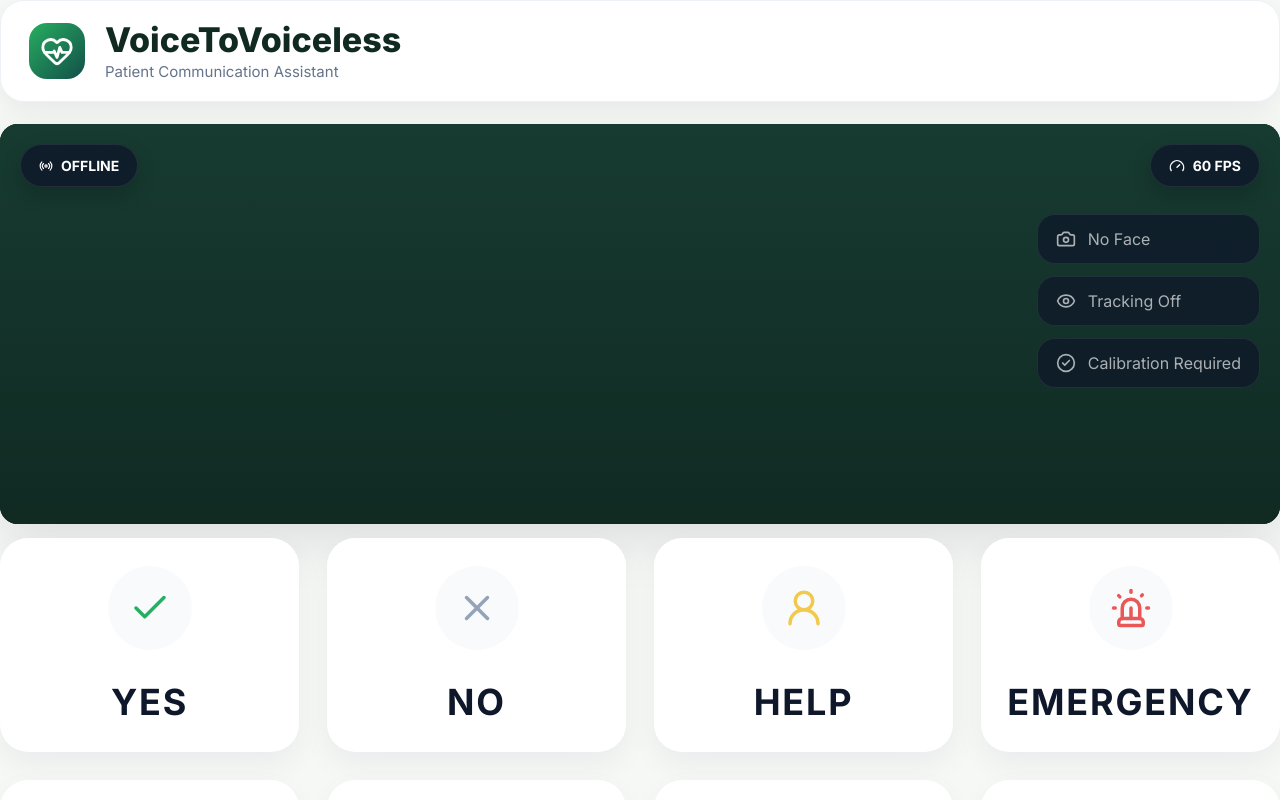
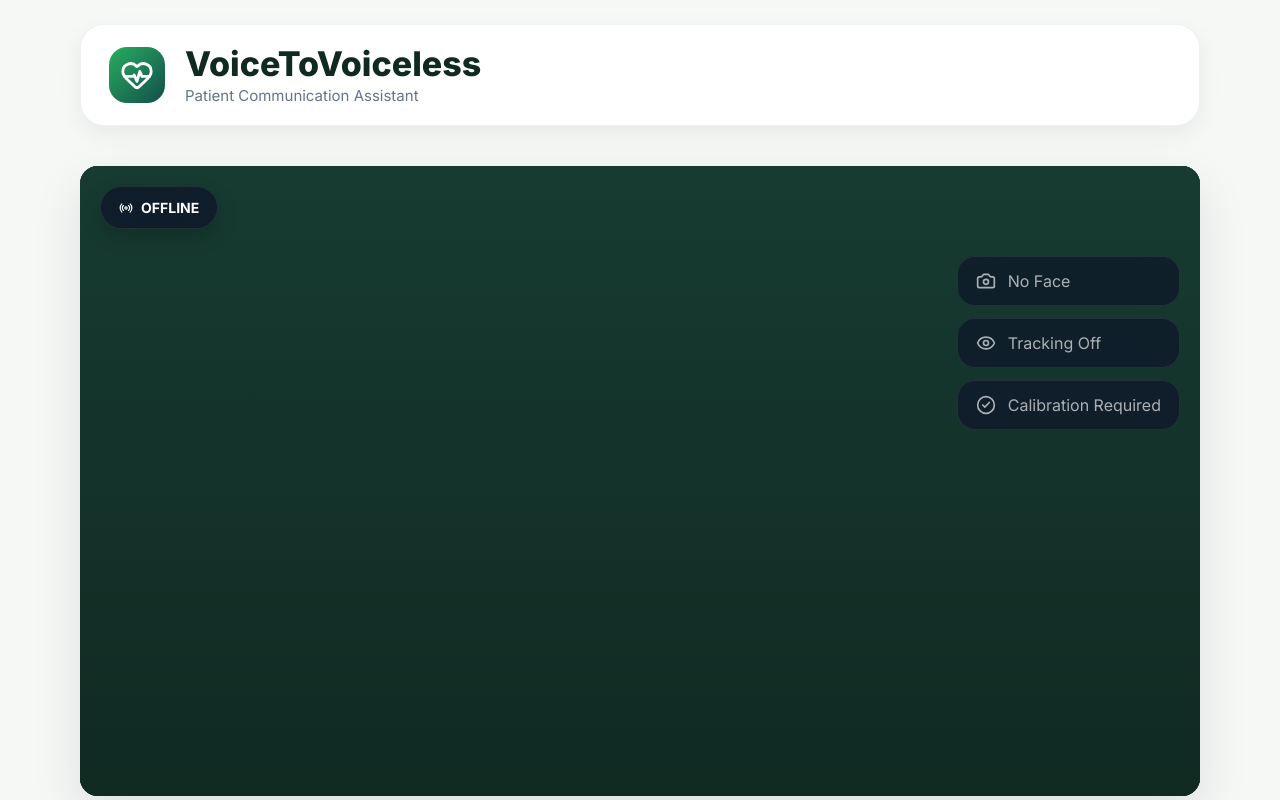
Before and after one commit to Voice-To-Voiceless/Voice-To-Voiceless, a React (Vite) app in the folder app/frontend/: page / in a window 1280 px wide. Shown: the top 800 px of the page. Built offline with nearby package versions, Linux system fonts and the light colour scheme.

Commit message:
Integrate reusable camera components into browser tracking interface

```diff
--- a/app/frontend/src/browser/BrowserTrackingApp.tsx
+++ b/app/frontend/src/browser/BrowserTrackingApp.tsx
@@ -552,7 +552,7 @@ export function BrowserTrackingApp() {
             autoPlay
             muted
             playsInline
-          />
+          ></video>
         </CameraPreview>
         <CameraOverlay
           isLive={tracking}
--- a/app/frontend/src/browser/browserStyles.css
+++ b/app/frontend/src/browser/browserStyles.css
@@ -37,7 +37,7 @@ h2 { font-size: 1.4rem; margin: 0; }
 .connection-badge.ready { color: #326946; }
 .connection-dot, .camera-status-dot { background: #ba7b42; border-radius: 50%; height: 8px; width: 8px; }
 .ready .connection-dot, .camera-status-dot { background: #65a776; }
-.camera-panel { aspect-ratio: 16 / 5; background: #18352a; border-radius: 18px; margin-bottom: 14px; min-height: 190px; overflow: hidden; position: relative; }
+.camera-panel { aspect-ratio: 16 / 9; background: #18352a; border-radius: 18px; margin-bottom: 14px; min-height: 420px; overflow: hidden; position: relative; }
 .camera-preview { height: 100%; object-fit: cover; transform: scaleX(-1); width: 100%; }
 .camera-overlay { align-items: center; background: #18352acc; border-radius: 999px; color: white; display: flex; font: 700 12px Arial, sans-serif; gap: 8px; left: 16px; padding: 9px 12px; position: absolute; top: 16px; }
 .gaze-cursor { background: #f8c66d; border: 4px solid white; border-radius: 50%; box-shadow: 0 0 0 9px #f8c66d66, 0 2px 8px #10251c99; height: 30px; pointer-events: none; position: fixed; transform: translate(-50%, -50%); transition: left .12s ease-out, top .12s ease-out; width: 30px; z-index: 10; }
@@ -70,4 +70,4 @@ h2 { font-size: 1.4rem; margin: 0; }
 .calibration-button { background: #fff8ed; border: 1px solid #d99d5b; border-radius: 10px; color: #844618; cursor: pointer; font: 700 14px Arial, sans-serif; margin: 14px 0 0 8px; padding: 12px 16px; }
 .calibration-button:disabled { cursor: wait; opacity: .65; }
 .footer-note { margin: 18px 0 0; text-align: center; }
-@media (max-width: 760px) { .tracking-app { padding: 20px 16px; } .action-grid { grid-template-columns: repeat(2, 1fr); } .app-header { flex-direction: column; } .camera-panel { aspect-ratio: 4 / 3; } }
+@media (max-width: 760px) { .tracking-app { padding: 20px 16px; } .action-grid { grid-template-columns: repeat(2, 1fr); } .app-header { flex-direction: column; } .camera-panel { aspect-ratio: 4 / 3; min-height: 320px; } }
--- a/app/frontend/src/components/camera/CameraOverlay/CameraOverlay.tsx
+++ b/app/frontend/src/components/camera/CameraOverlay/CameraOverlay.tsx
@@ -4,7 +4,6 @@ import {
     Camera,
     CircleCheck,
     Eye,
-    Gauge,
     Radio,
 } from "lucide-react";
 
@@ -32,11 +31,6 @@ export default function CameraOverlay({
                     {isLive ? "LIVE" : "OFFLINE"}
                 </div>
 
-                <div className="camera-overlay__fps">
-                    <Gauge size={16} />
-
-                    {fps} FPS
-                </div>
             </div>
 
             <div className="camera-overlay__status">
--- a/app/frontend/src/components/camera/CameraPanel/CameraPanel.css
+++ b/app/frontend/src/components/camera/CameraPanel/CameraPanel.css
@@ -4,7 +4,7 @@
 
     width:100%;
 
-    min-height:560px;
+    min-height:600px;
 
     border-radius:32px;
 
--- a/app/frontend/src/components/communication/CommunicationBoard/CommunicationBoard.css
+++ b/app/frontend/src/components/communication/CommunicationBoard/CommunicationBoard.css
@@ -9,7 +9,7 @@
     width:100%;
 }
 
-.communication-board h2{
+.communication-board > h2{
 
     margin:0;
 
--- a/app/frontend/src/components/communication/CommunicationCard/CommunicationCard.css
+++ b/app/frontend/src/components/communication/CommunicationCard/CommunicationCard.css
@@ -1,195 +1,115 @@
 .communication-card{
-
     position:relative;
-
     display:flex;
-
     flex-direction:column;
-
     justify-content:center;
-
     align-items:center;
-
-    gap:22px;
-
+    gap:10px;
     width:100%;
-
-    min-height:210px;
-
-    padding:28px;
-
+    min-height:124px;
+    padding:16px 10px;
     border:none;
-
-    border-radius:28px;
-
-    background:#FFFFFF;
-
+    border:1px solid #dce8e1;
+    border-radius:16px;
+    background:#ffffff;
     cursor:pointer;
-
     overflow:hidden;
-
-    transition:
-        transform .25s ease,
-        box-shadow .25s ease,
-        background .25s ease;
-
-    box-shadow:
-        0 12px 30px rgba(15,23,42,.05);
+    transition:transform .18s ease, box-shadow .18s ease, border-color .18s ease;
+    box-shadow:0 4px 12px rgba(23,59,49,.06);
 }
 
-.communication-card:hover{
+.communication-card:hover,
+.communication-card:focus-visible{
+    border-color:#198754;
+    box-shadow:0 8px 20px rgba(25,135,84,.16);
+    outline:none;
+    transform:translateY(-2px);
+}
 
-    transform:
-        translateY(-6px)
-        scale(1.02);
+.communication-card--progress{
+    border-color:#2f80ed;
+    box-shadow:0 0 0 4px rgba(47,128,237,.14), 0 8px 20px rgba(47,128,237,.12);
+}
 
-    box-shadow:
-        0 18px 40px rgba(15,23,42,.12);
+.communication-card--selected{
+    border-color:#198754;
+    background:#effaf3;
+    box-shadow:0 0 0 4px rgba(25,135,84,.16), 0 8px 20px rgba(25,135,84,.14);
+}
+
+.communication-card__selected{
+    position:absolute;
+    top:10px;
+    right:10px;
+    width:24px;
+    height:24px;
+    display:grid;
+    place-items:center;
+    border-radius:50%;
+    background:#198754;
+    color:#fff;
+}
+
+.communication-card__progress{
+    position:absolute;
+    inset:0;
+    display:grid;
+    place-items:center;
+    pointer-events:none;
+}
+
+.communication-card__progress svg{
+    width:78px;
+    height:78px;
+    transform:rotate(-90deg);
+}
+
+.communication-card__progress-background,
+.communication-card__progress-value{
+    fill:none;
+    stroke-width:5;
+}
+
+.communication-card__progress-background{
+    stroke:#dbeafe;
+}
+
+.communication-card__progress-value{
+    stroke:#2f80ed;
+    stroke-linecap:round;
+    stroke-dasharray:264;
+}
+
+.communication-card__progress span{
+    position:absolute;
+    color:#1d4ed8;
+    font-size:12px;
+    font-weight:800;
 }
 
 .communication-card__icon{
-
+    width:44px;
+    height:44px;
+    border-radius:50%;
+    background:#e4f5eb;
     display:flex;
-
     justify-content:center;
-
     align-items:center;
-
-    width:84px;
-
-    height:84px;
-
-    border-radius:50%;
-
-    background:#F8FAFC;
-
-    margin-bottom:8px;
 }
 
 .communication-card__icon svg{
-
-    width:42px;
-
-    height:42px;
+    width:24px;
+    height:24px;
 }
 
 .communication-card__title{
-
+    max-width:100%;
+    font-size:clamp(12px, 1.2vw, 14px);
+    line-height:1.1;
+    font-weight:700;
+    color:#102A22;
+    letter-spacing:.02em;
+    text-align:center;
+    text-wrap:balance;
     margin:0;
-
-    font-size:24px;
-
-    font-weight:800;
-
-    letter-spacing:.05em;
-
-    text-transform:uppercase;
-
-    color:#102A22;
 }
-.communication-card--hover{
-
-    transform:scale(1.03);
-
-    box-shadow:
-        0 20px 45px rgba(47,128,237,.18);
-
-    border:2px solid #2F80ED;
-}
-
-.communication-card--selected{
-
-    background:#F0FDF4;
-
-    border:2px solid #27AE60;
-
-    transform:scale(1.03);
-}
-
-.communication-card__selected{
-
-    position:absolute;
-
-    top:18px;
-
-    right:18px;
-
-    width:34px;
-
-    height:34px;
-
-    display:flex;
-
-    justify-content:center;
-
-    align-items:center;
-
-    border-radius:50%;
-
-    background:#27AE60;
-
-    color:white;
-}
-
-.communication-card__progress{
-
-    position:absolute;
-
-    inset:0;
-
-    display:flex;
-
-    justify-content:center;
-
-    align-items:center;
-
-    flex-direction:column;
-
-    backdrop-filter:blur(2px);
-
-    background:rgba(255,255,255,.72);
-}
-
-.communication-card__progress svg{
-
-    width:90px;
-
-    height:90px;
-
-    transform:rotate(-90deg);
-}
-
-.communication-card__progress-background{
-
-    fill:none;
-
-    stroke:#E2E8F0;
-
-    stroke-width:8;
-}
-
-.communication-card__progress-value{
-
-    fill:none;
-
-    stroke:#2F80ED;
-
-    stroke-width:8;
-
-    stroke-linecap:round;
-
-    stroke-dasharray:264;
-
-    transition:.15s linear;
-}
-
-.communication-card__progress span{
-
-    position:absolute;
-
-    font-size:22px;
-
-    font-weight:700;
-
-    color:#0F172A;
-}
--- a/app/frontend/src/components/communication/CommunicationCard/CommunicationCard.tsx
+++ b/app/frontend/src/components/communication/CommunicationCard/CommunicationCard.tsx
@@ -24,6 +24,7 @@ export default function CommunicationCard({
         <button
             type="button"
             className={`communication-card communication-card--${state}`}
+            data-action-id={action.id}
             onClick={onPress}
         >
             {state === "selected" && (
--- a/app/frontend/src/components/communication/CommunicationGrid/CommunicationGrid.css
+++ b/app/frontend/src/components/communication/CommunicationGrid/CommunicationGrid.css
@@ -1,28 +1,19 @@
 .communication-grid{
-
     display:grid;
-
-    grid-template-columns:repeat(4,1fr);
-
-    gap:28px;
-
+    grid-template-columns:repeat(4,minmax(0,1fr));
+    gap:12px;
     width:100%;
 }
 
-@media (max-width:1200px){
-
+@media (max-width: 760px){
     .communication-grid{
-
-        grid-template-columns:repeat(2,1fr);
+        grid-template-columns:repeat(2,minmax(0,1fr));
+        gap:10px;
     }
-
 }
 
-@media (max-width:700px){
-
+@media (max-width: 420px){
     .communication-grid{
-
-        grid-template-columns:1fr;
+        gap:8px;
     }
-
 }
--- a/app/frontend/src/components/layout/AppLayout/AppLayout.css
+++ b/app/frontend/src/components/layout/AppLayout/AppLayout.css
@@ -0,0 +1,17 @@
+ .app-layout {
+	width: min(100% - 32px, 1120px);
+	min-height: 100vh;
+	margin: 0 auto;
+	padding: 24px 0 32px;
+	display: flex;
+	flex-direction: column;
+	gap: 18px;
+}
+
+@media (max-width: 760px) {
+	.app-layout {
+		width: min(100% - 24px, 620px);
+		padding: 12px 0 24px;
+		gap: 12px;
+	}
+}
```
